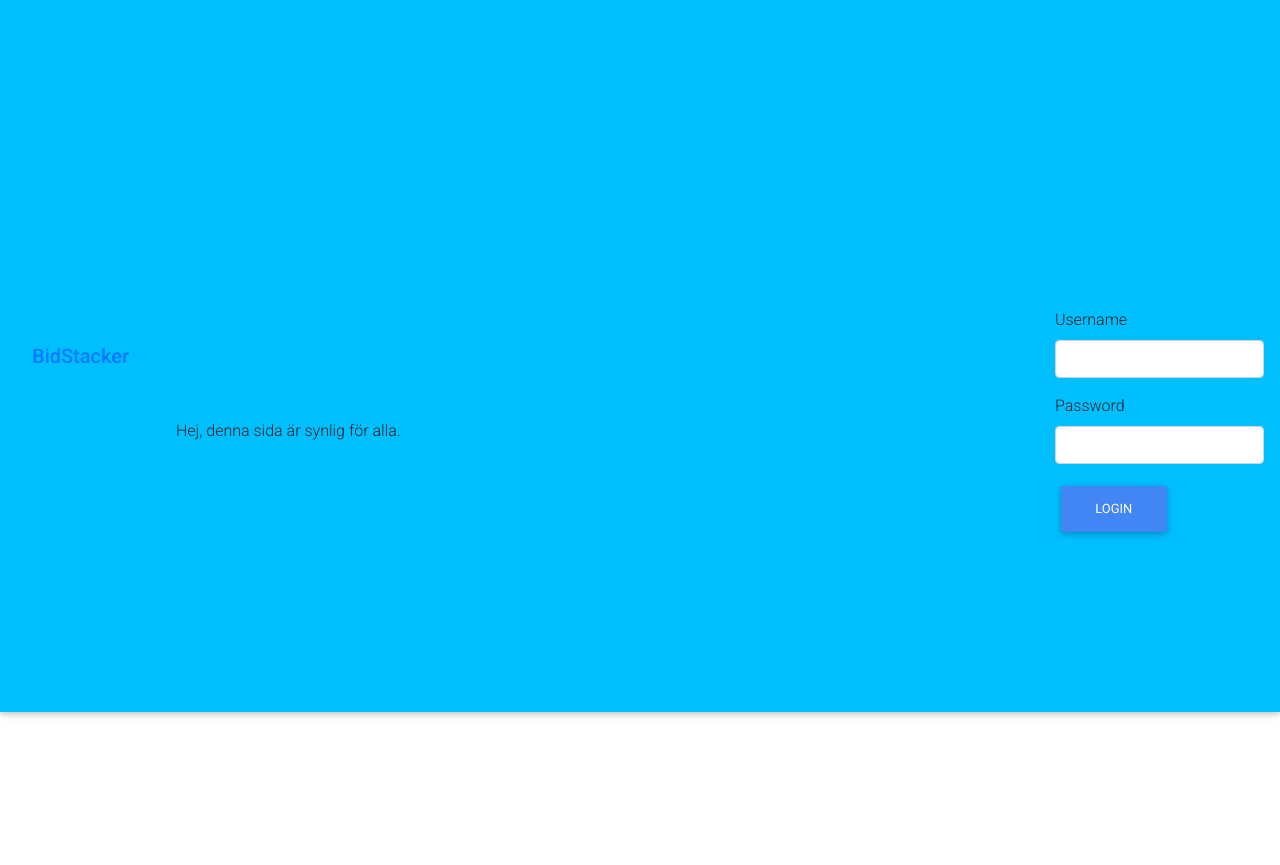
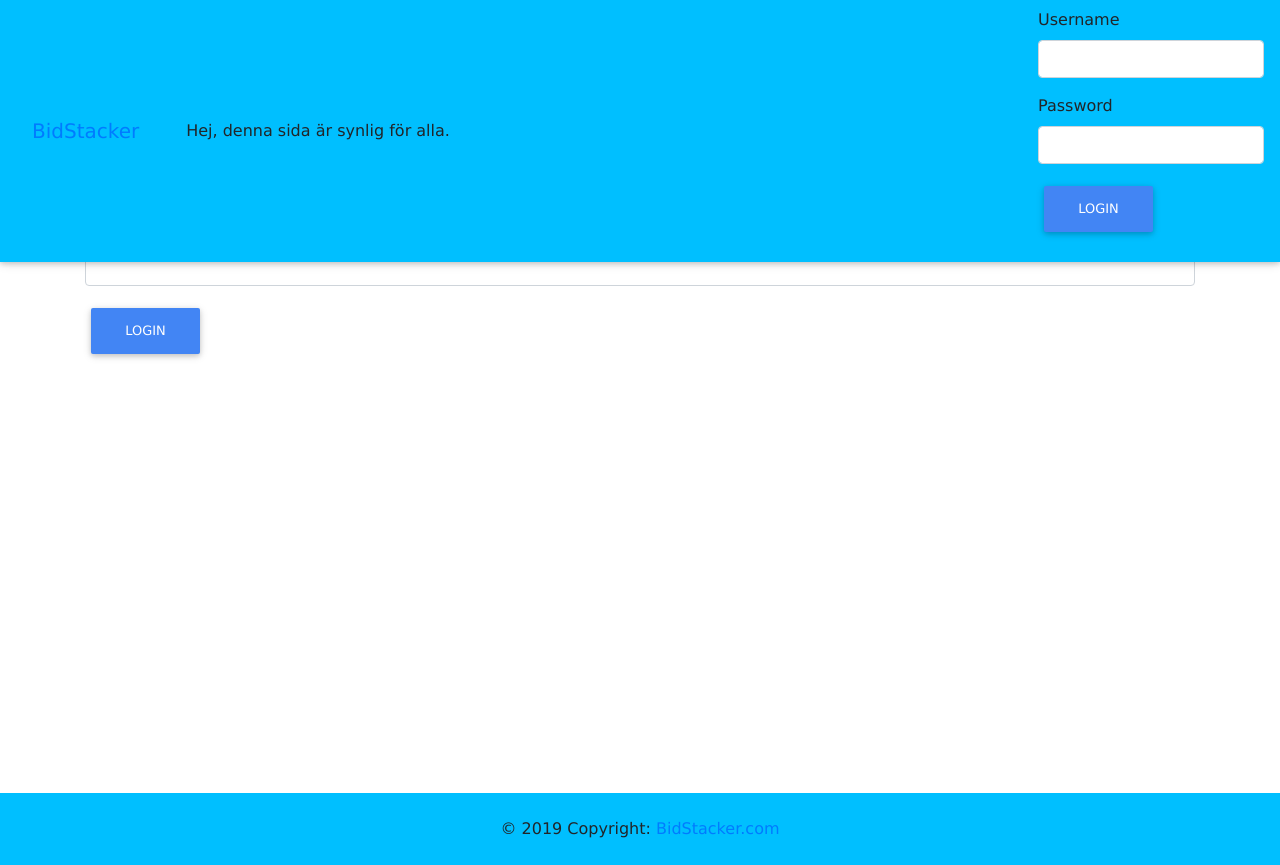
Before and after one commit to knoxgon/react-app, a React (Create React App) app: page /login in a window 1280 px wide. Before the commit the page ends 800 px from the top, so only its background shows below. Built offline with nearby package versions, Linux system fonts and the light colour scheme.

Commit message:
Big update and bug fixes

```diff
--- a/src/App.css
+++ b/src/App.css
@@ -32,12 +32,20 @@
   }
 }
 
-.container {
-  padding: 150px;
-  margin-top: 150px;
-}
-
-
 .contHeader {
   background: #61dafb;
 }
+
+body * {
+  font-family: "Lucida Sans Unicode", "Lucida Grande", sans-serif
+}
+
+body {
+  margin:0;
+  /*Making sure navbar isnt blocking*/
+  padding-top: 65px;
+  display:flex;
+  flex-direction:column;
+  justify-content:space-between;
+  min-height:100vh;
+}
--- a/src/App.js
+++ b/src/App.js
@@ -1,6 +1,7 @@
 import React from 'react';
 import './App.css';
 import Navbar from './Navbar/Navbar';
+import Footer from './Footer/Footer';
 
 export default class App extends React.Component {
   constructor(props) {
@@ -10,8 +11,11 @@ export default class App extends React.Component {
 
   render() {
     return (
-      <Navbar>
-      </Navbar>
+      <body>
+        <Navbar>
+        </Navbar>
+        <Footer></Footer>
+      </body>
     );
   }
 }
--- /dev/null
+++ b/src/Footer/Footer.css
@@ -0,0 +1,3 @@
+#main-footer{
+  background-color: #00BFFF
+}
--- /dev/null
+++ b/src/Footer/Footer.js
@@ -0,0 +1,18 @@
+import React from 'react';
+import './Footer.css'
+export default class Footer extends React.Component {
+  constructor(props) {
+    super(props);
+    this.props = props;
+  }
+
+  render() {
+    return (
+      <footer id="main-footer">
+        <div className="footer-copyright text-center py-4">© 2019 Copyright:
+          <a href="https://bidstacker.com/"> BidStacker.com</a>
+        </div>
+      </footer>
+    )
+  }
+}
--- a/src/Navbar/Navbar.js
+++ b/src/Navbar/Navbar.js
@@ -9,6 +9,7 @@ import Profile from '../Profile/Profile';
 import { history } from '../_helpers';
 import { authenticationService } from '../_services';
 import { PrivateRoute } from '../_imp_components';
+import { UnMatched } from '../helpers/NoMatch';
 
 class Navbar extends React.Component {
   constructor(props) {
@@ -36,12 +37,6 @@ class Navbar extends React.Component {
   }
 
   render() {
-    const NoMatch = ({ location }) => (
-      <div className="container">
-        <h3><code>{location.pathname} Not found</code></h3>
-      </div>
-    )
-
     const currentUser = this.state.currentUser;
 
     return (
@@ -98,7 +93,7 @@ class Navbar extends React.Component {
             <Route exact path='/' component={Home} />
             <Route path='/login' component={Login} />
             <Route path='/logout' component={Login} />
-            <Route component={NoMatch} />
+            <Route component={UnMatched} />
           </Switch>
         </Router>
       </>
--- a/src/Offerts/Offerts.js
+++ b/src/Offerts/Offerts.js
@@ -1,6 +1,7 @@
 import React from 'react';
 import Table from 'react-bootstrap/Table';
 import Product from '../Product/Product';
+
 import { handleResponse, authHeader } from '../_helpers';
 
 export default class Offerts extends React.Component {
--- a/src/Product/Product.css
+++ b/src/Product/Product.css
@@ -11,3 +11,8 @@
   position: relative;
 }
 */
+
+.user-info-cont {
+  display: block;
+  align-items: stretch;
+}
--- a/src/Profile/Profile.css
+++ b/src/Profile/Profile.css
@@ -0,0 +1,9 @@
+.prof-img {
+  float: left;
+}
+
+.user-info-cont {
+  display: block;
+  margin-top: 50px;
+  margin-left: 250px;
+}
--- /dev/null
+++ b/src/helpers/NoMatch.js
@@ -0,0 +1,9 @@
+import React from 'react';
+
+export function UnMatched({ location }) {
+  return (
+    <div className="container">
+      <h3><code>{location.pathname} Not found</code></h3>
+    </div>
+  );
+}
```
Also changed, not shown: src/Profile/Profile.js (+26 -7 lines).
